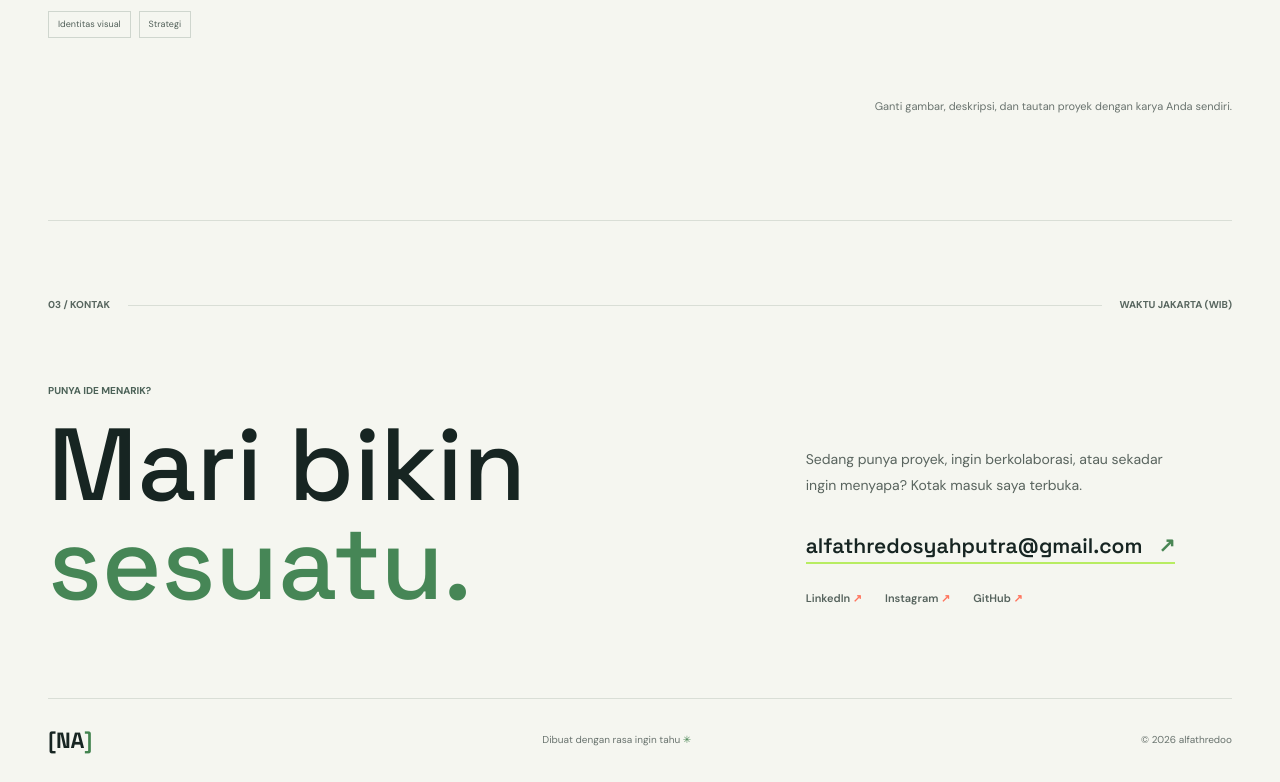
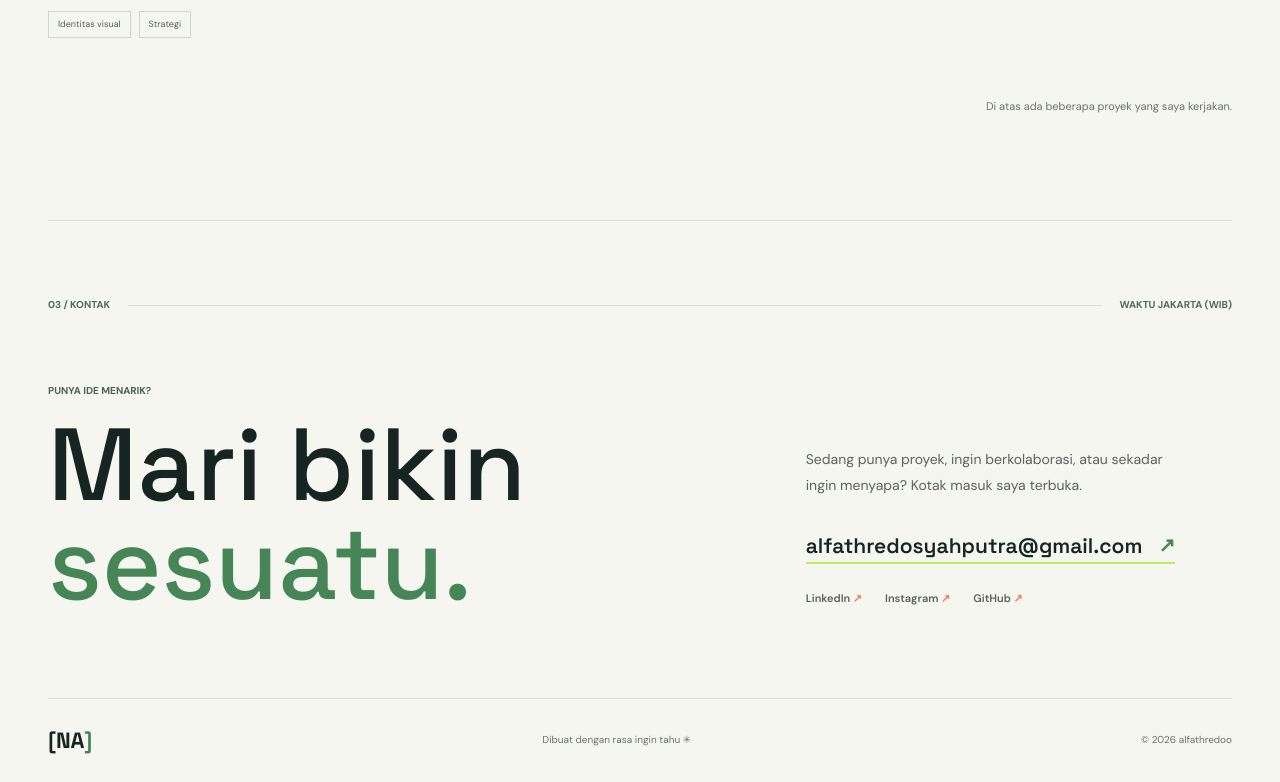
Before and after one commit to alfathredoo/portofolio, a plain HTML site: page index.html in a window 1280 px wide. Shown: the part 3009-3791 px from the top of the page. Drawn offline with Linux system fonts and the light colour scheme.

Commit message:
portofolio

```diff
--- a/index.html
+++ b/index.html
@@ -100,7 +100,7 @@
           <ul class="tag-list" aria-label="Kategori proyek"><li>Identitas visual</li><li>Strategi</li></ul>
         </article>
       </div>
-      <p class="work-footnote">Ganti gambar, deskripsi, dan tautan proyek dengan karya Anda sendiri.</p>
+      <p class="work-footnote">Di atas ada beberapa proyek yang saya kerjakan.</p>
     </section>
 
     <section class="contact section-wrap" id="kontak" aria-labelledby="contact-title">
```
Also changed, not shown: 1 other file.
